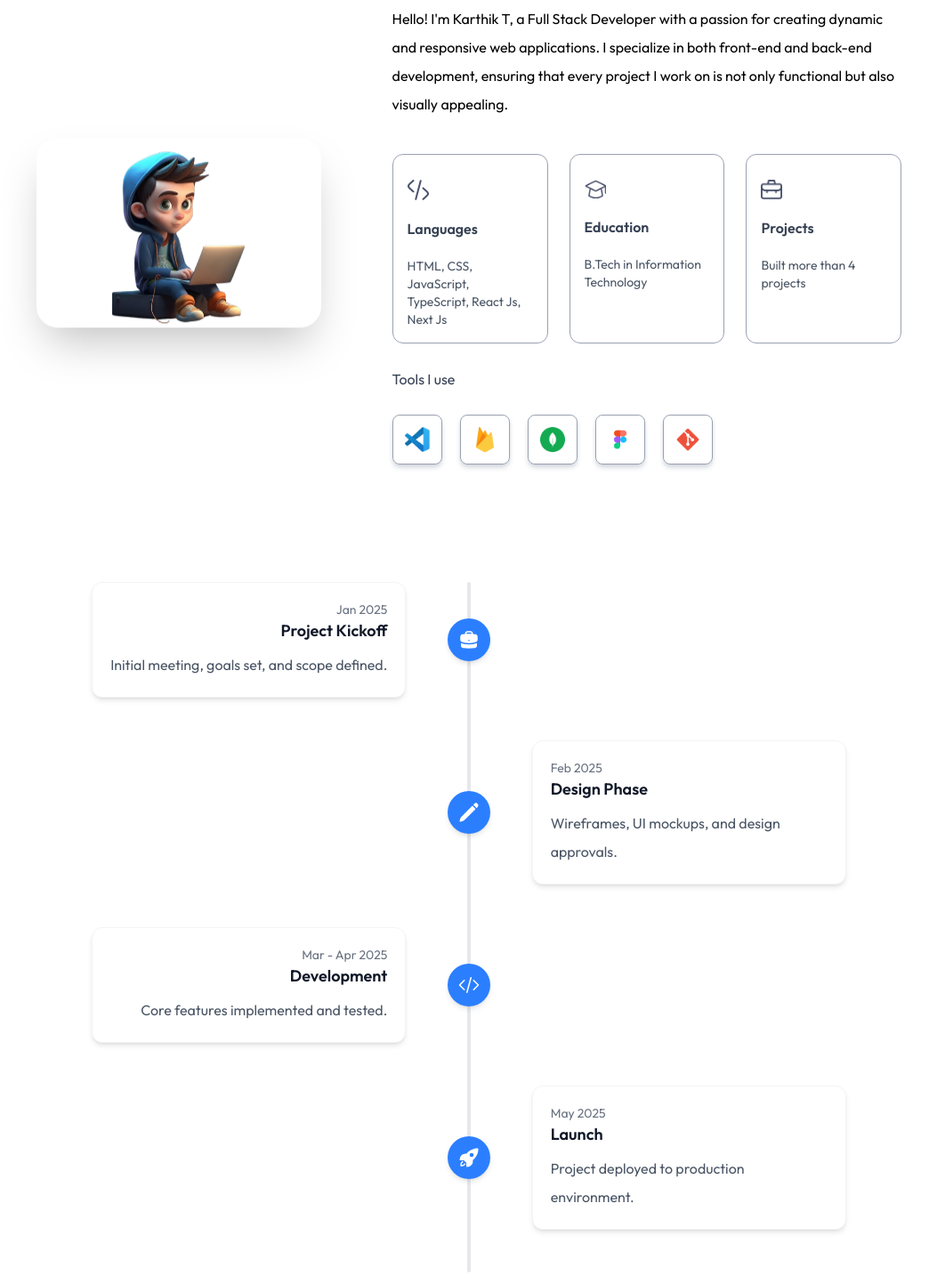
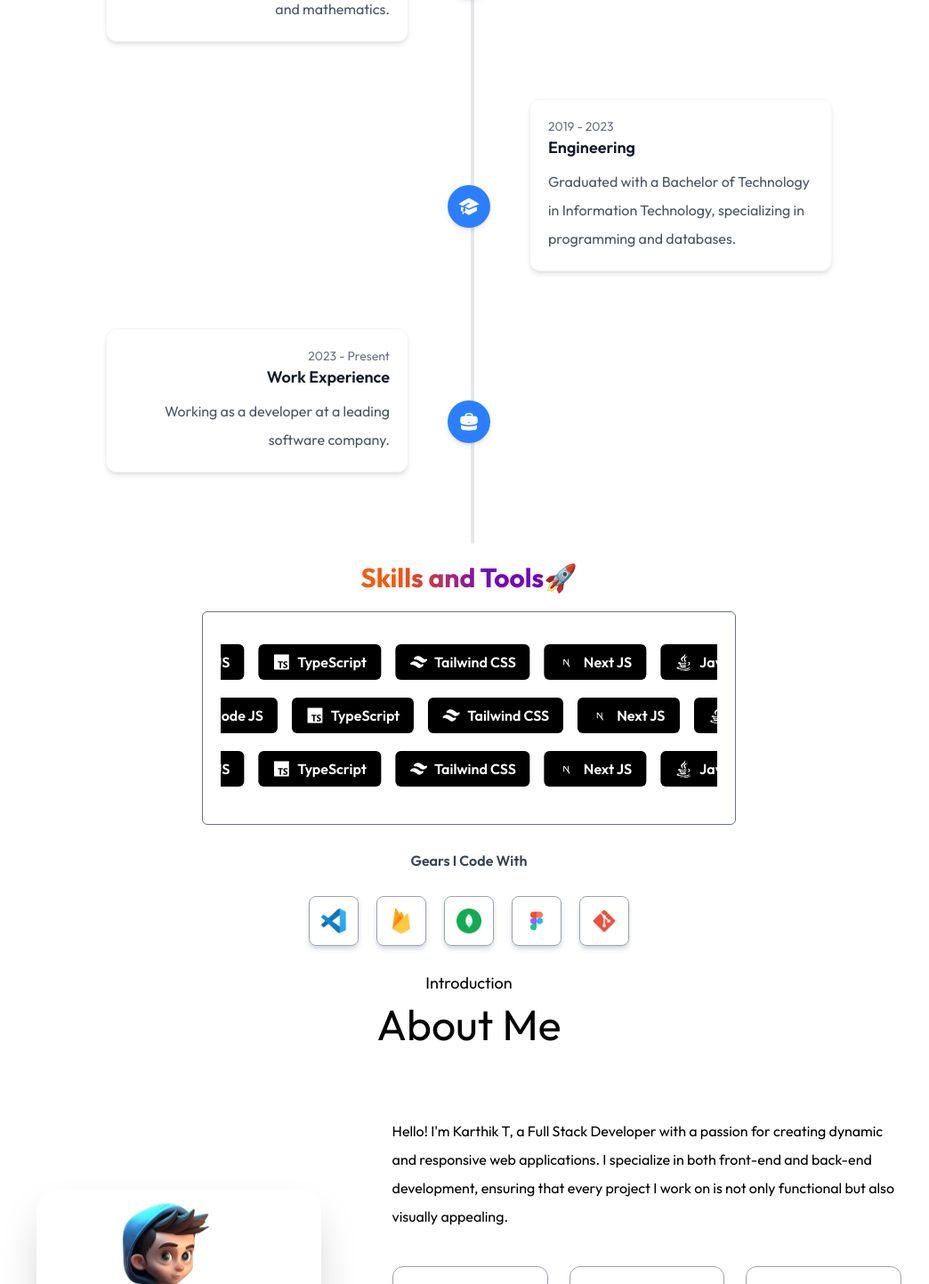
Before and after one commit to Karthik-842/karthik-portfolio, a Next.js app: page / in a window 1280 px wide. Shown: the part 987-2430 px from the top of the page at 89% size, without its empty margins (113-1157 px from the left). Built offline with nearby package versions, Linux system fonts and the light colour scheme; a web font is replaced by a local one.

Commit message:
style: updated timeline, about and skills

```diff
--- a/app/assets/assets.js
+++ b/app/assets/assets.js
@@ -1,5 +1,5 @@
 import user_image from './user-image.png';
-import { BriefcaseIcon, PencilIcon, CodeBracketIcon, RocketLaunchIcon } from "@heroicons/react/24/solid";
+import { BriefcaseIcon,BookOpenIcon,AcademicCapIcon } from "@heroicons/react/24/solid";
 import code_icon from './code-icon.png';
 import code_icon_dark from './code-icon-dark.png';
 import edu_icon from './edu-icon.png';
@@ -201,27 +201,21 @@ export const tech = [
 
 export const events = [
     {
-      title: "Project Kickoff",
-      date: "Jan 2025",
-      description: "Initial meeting, goals set, and scope defined.",
-      icon: <BriefcaseIcon className="w-6 h-6" />
-    },
-    {
-      title: "Design Phase",
-      date: "Feb 2025",
-      description: "Wireframes, UI mockups, and design approvals.",
-      icon: <PencilIcon className="w-6 h-6" />
-    },
-    {
-      title: "Development",
-      date: "Mar - Apr 2025",
-      description: "Core features implemented and tested.",
-      icon: <CodeBracketIcon className="w-6 h-6" />
-    },
-    {
-      title: "Launch",
-      date: "May 2025",
-      description: "Project deployed to production environment.",
-      icon: <RocketLaunchIcon className="w-6 h-6" />
-    },
+    title: "Schooling",
+    date: "2015 - 2019",
+    description: "Completed primary and secondary education with strong focus on science and mathematics.",
+    icon: <BookOpenIcon className="w-6 h-6" />,
+  },
+  {
+    title: "Engineering",
+    date: "2019 - 2023",
+    description: "Graduated with a Bachelor of Technology in Information Technology, specializing in programming and databases.",
+    icon: <AcademicCapIcon className="w-6 h-6" />,
+  },
+  {
+    title: "Work Experience",
+    date: "2023 - Present",
+    description: "Working as a developer at a leading software company.",
+    icon: <BriefcaseIcon className="w-6 h-6 " />,
+  },
 ];
--- a/app/components/About.jsx
+++ b/app/components/About.jsx
@@ -9,7 +9,6 @@ const About = () => {
     <div id='about' className='w-full px-[12%] py-7 scroll-mt-20'>
         <h4 className='mb-2 text-lg text-center font-ovo'>Introduction</h4>
         <h2 className='mb-4 text-5xl text-center font-ovo'>About Me</h2>
-
         <div className='flex flex-col items-center w-full gap-20 my-20 lg:flex-row'>
             <div className='rounded-3xl sm:w-80 max-w-none animate-float'>
                 <Image src={assets.avatar_11} alt='user' className='w-full h-full shadow-2xl rounded-3xl ' />
@@ -25,20 +24,8 @@ const About = () => {
                         </li>
                     ))}
                 </ul>
-
-                <h4 className='my-6 text-gray-700 font-ovo'>Tools I use</h4>
-                <ul className='flex items-center gap-3 sm:gap-5'>
-                    {toolsData.map((tool, index) => (
-                        <li className='flex items-center justify-center w-12 duration-500 border border-gray-400 rounded-lg shadow-md cursor-pointer sm:w-14 aspect-square hover:-translate-y-1 shadow-gray-300' key={index}>
-                            <Image src={tool} alt='tool' className='w-5 sm:w-7' />
-                        </li>
-                    ))}
-                </ul>
             </div>
         </div>
-
-
-
     </div>
   )
 }
--- a/app/components/Header.jsx
+++ b/app/components/Header.jsx
@@ -9,7 +9,7 @@ const Header = () => {
             <Image src= {assets.profile_img} alt='' className='w-32 h-32 rounded-full'/>
         </div>
         <h3 className="flex items-center gap-2 mb-3 text-xl md:text-2xl">Hi! I'm
-        <span className="font-extrabold hero-text"> Karthik T </span> </h3>
+        <span className="font-extrabold hero-text"> Karthik T</span> </h3>
         <h1 className='text-3xl sm:text-6xl lg:text-[-66px] font-bold mb-2 font-outfit'>
             Full Stack Developer with a passion for building web applications.</h1>
         <p className='max-w-2xl mx-auto font-ovo'>I specialize in creating dynamic and responsive web applications using the latest technologies.</p>
--- a/app/components/Skills.jsx
+++ b/app/components/Skills.jsx
@@ -1,5 +1,7 @@
 import React from 'react'
 import {tech} from '../assets/assets';
+import { toolsData} from '../assets/assets';
+import Image from 'next/image';
 
 
 const Skills = () => {
@@ -12,7 +14,7 @@ const Skills = () => {
     {/* Skills */}
    <div className='flex items-center justify-center w-full mt-10'>
         <div className='flex flex-col items-center justify-center'>
-            <h1 className='text-3xl font-bold'>Skills</h1>
+            <h1 className='p-5 text-3xl'><span className='font-bold hero-text'>Skills and Tools</span>🚀</h1>
             <div className="py-4 bg-white border border-gray-500 rounded-md w-150 h-60 whitespace-nowrap">
                 <div className='flex m-5 overflow-hidden cursor-pointer'>
                     <div className="flex animate-marquee">
@@ -32,7 +34,7 @@ const Skills = () => {
                     ))}
                     </div>
                 </div>
-                <div className='flex m-5 overflow-hidden'>
+                <div className='flex m-5 overflow-hidden cursor-pointer'>
                     <div className="flex animate-marquee-reverse">
                     {[...tech,...tech].map((t, i) => (
                     <span key={`first-${i}`} className="flex items-center px-4 py-1 mx-2 bg-black rounded-md">
@@ -50,7 +52,7 @@ const Skills = () => {
                     ))}
                     </div>
                 </div>
-                <div className='flex m-5 overflow-hidden'>
+                <div className='flex m-5 overflow-hidden cursor-pointer'>
                     <div className="flex animate-marquee">
                     {[...tech,...tech].map((t, i) => (
                     <span key={`first-${i}`} className="flex items-center px-4 py-1 mx-2 bg-black rounded-md">
@@ -71,6 +73,18 @@ const Skills = () => {
             </div>
         </div>
     </div>
+
+    {/*Tools */}
+    <div className='flex flex-col items-center justify-center'>
+        <h4 className='my-6 font-semibold text-gray-700 font-ovo'>Gears I Code With</h4>
+            <ul className='flex items-center gap-3 sm:gap-5'>
+                {toolsData.map((tool, index) => (
+                <li className='flex items-center justify-center w-12 duration-500 border border-gray-400 rounded-lg shadow-md cursor-pointer sm:w-14 aspect-square hover:-translate-y-1 shadow-gray-300' key={index}>
+                    <Image src={tool} alt='tool' className='w-5 sm:w-7' />
+                </li>
+                            ))}
+            </ul>
+    </div>
     </>
   )
 }
--- a/app/components/TimeLine.jsx
+++ b/app/components/TimeLine.jsx
@@ -1,26 +1,25 @@
-import { BriefcaseIcon, PencilIcon, CodeBracketIcon, RocketLaunchIcon } from "@heroicons/react/24/solid";
+import { BookOpenIcon, GraduationCapIcon, BriefcaseIcon } from "@heroicons/react/24/solid";
 import {events} from '../assets/assets';
 
 export default function TimeLine() {
 
 
   return (
-    <div className="relative max-w-4xl p-6 mx-auto">
+    <div className="relative max-w-4xl p-10 mx-auto">
   {/* Vertical line */}
-      <div className="absolute w-1 h-full transform -translate-x-1/2 bg-gray-200 rounded left-1/2"></div>
+  <div className="absolute w-1 h-full transform -translate-x-1/2 bg-gray-200 rounded left-6 md:left-1/2 md:translate-x-1/2"></div>
 
-      <ul className="space-y-12">
+  <ul className="space-y-16">
     {events.map((event, idx) => {
       const isLeft = idx % 2 === 0;
+
       return (
-            <li
-              key={idx}
-              className="relative flex flex-col items-center justify-between w-full md:flex-row"
-            >
-              {/* Left side */}
-              <div className={`w-full md:w-5/12 ${isLeft ? "text-right" : ""}`}>
+        <li key={idx} className="relative flex flex-col md:flex-row md:items-center">
+
+          {/* Left content (desktop for even items only) */}
+          <div className={`hidden md:block md:w-5/12 ${isLeft ? "text-right" : ""}`}>
             {isLeft && (
-                  <div className="p-5 bg-white border border-gray-100 shadow-md rounded-xl">
+              <div className="p-5 bg-white border border-gray-100 shadow-md cursor-pointer rounded-xl">
                 <p className="text-sm text-gray-500">{event.date}</p>
                 <h3 className="text-lg font-semibold text-gray-900">{event.title}</h3>
                 <p className="mt-2 text-gray-600">{event.description}</p>
@@ -29,24 +28,32 @@ export default function TimeLine() {
           </div>
 
           {/* Center Icon */}
-              <div className="z-10 flex items-center justify-center w-12 h-12 text-white bg-blue-500 rounded-full shadow-md">
+          <div
+            className="absolute z-10 flex items-center justify-center w-12 h-12 text-white transform -translate-x-1/2 bg-blue-500 rounded-full shadow-md -translate-y-1/ top-1/2 left-5 md:left-1/2"
+          >
             {event.icon}
           </div>
 
-              {/* Right side */}
-              <div className={`w-full md:w-5/12 ${!isLeft ? "text-left" : ""}`}>
-                {!isLeft && (
-                  <div className="p-5 bg-white border border-gray-100 shadow-md rounded-xl">
+          {/* Right content (mobile always, desktop for odd items) */}
+          <div
+            className={`w-full md:w-5/12 md:ml-auto ${!isLeft ? "text-left" : "md:hidden"}`}
+          >
+            <div className="p-5 ml-16 bg-white border border-gray-100 shadow-md cursor-pointer md:ml-0 rounded-xl">
               <p className="text-sm text-gray-500">{event.date}</p>
               <h3 className="text-lg font-semibold text-gray-900">{event.title}</h3>
               <p className="mt-2 text-gray-600">{event.description}</p>
             </div>
-                )}
           </div>
         </li>
       );
     })}
   </ul>
+
+
 </div>
+
+
+
+
   );
 }
--- a/app/page.js
+++ b/app/page.js
@@ -3,12 +3,13 @@ import React from 'react';
 import "./globals.css";
 import Navbar from '@/components/Navbar';
 import Header from '@/components/Header';
-import About from '@/components/About';
+//import About from '@/components/About';
 import Projects from '@/components/Projects';
 import Contact from '@/components/Contact';
 import Footer from '@/components/Footer';
 import Skills from './components/Skills';
 import TimeLine from './components/TimeLine';
+import About from './components/About';
 
 
 export default function Home() {
@@ -16,9 +17,9 @@ export default function Home() {
     <>
         <Navbar />
         <Header />
-        <About />
         <TimeLine />
         <Skills/>
+        <About />
         <Projects />
         <Contact />
         <Footer />
```
Also changed, not shown: 1 other file (tests, documents, lock files or other folders). Lines whose indentation alone changed are shown as unchanged.
